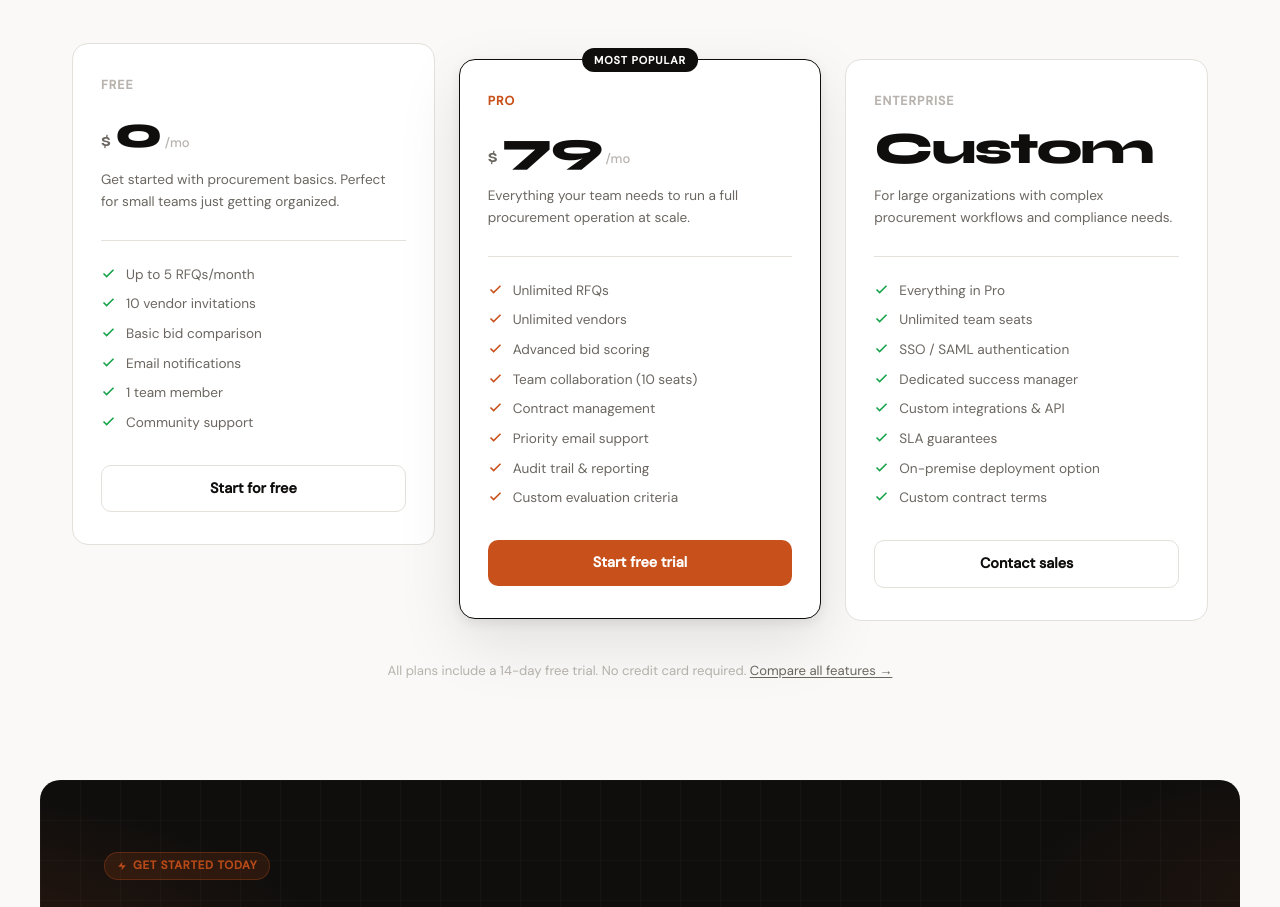
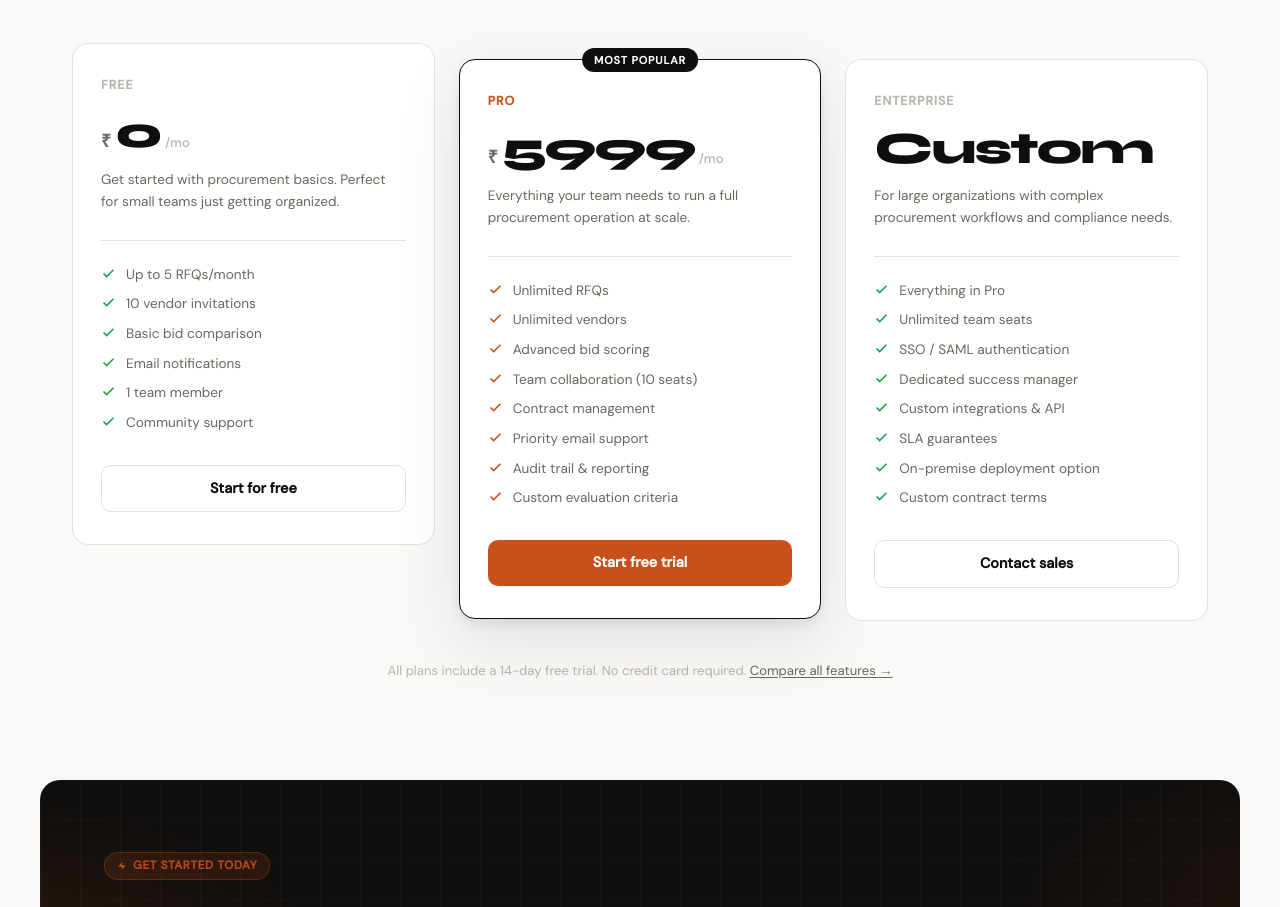
Before and after one commit to AmanBhatt0910/procurexio, a Next.js app: page / in a window 1280 px wide. Shown: the part 4060-4967 px from the top of the page. Built offline with nearby package versions, Linux system fonts and the light colour scheme; no server answers.

Commit message:
updated pricing

```diff
--- a/src/components/marketing/Pricing.jsx
+++ b/src/components/marketing/Pricing.jsx
@@ -161,7 +161,7 @@ function PricingCard({ tier, price, period, desc, features, cta, href, highlight
         {badge && <span className="pricing-badge">{badge}</span>}
         <div className="pricing-tier">{tier}</div>
         <div className="pricing-price-row">
-          {price !== 'Custom' && <span className="pricing-currency">$</span>}
+          {price !== 'Custom' && <span className="pricing-currency">₹</span>}
           <span className="pricing-amount">{price}</span>
           {period && <span className="pricing-period">/{period}</span>}
         </div>
@@ -206,7 +206,7 @@ export default function Pricing() {
     },
     {
       tier: 'Pro',
-      price: '79',
+      price: '5999',
       period: 'mo',
       desc: 'Everything your team needs to run a full procurement operation at scale.',
       features: [
```
